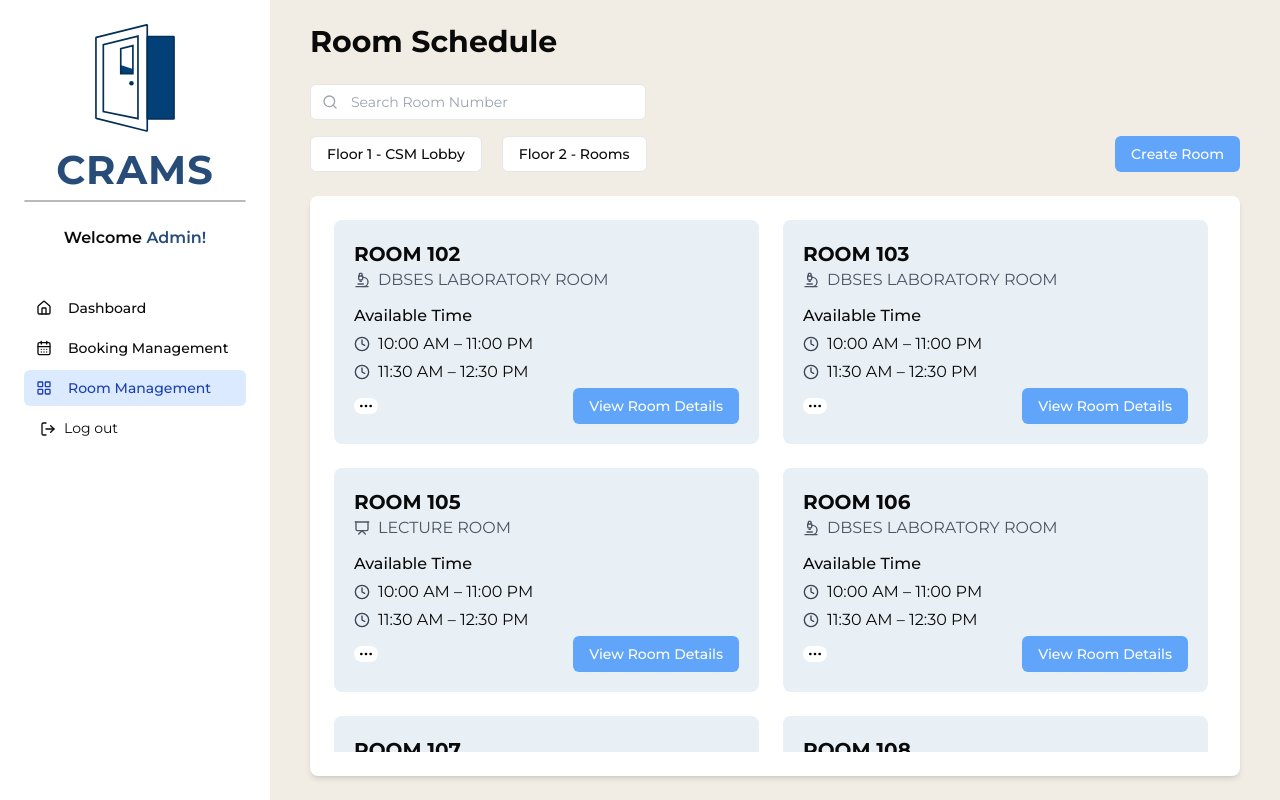
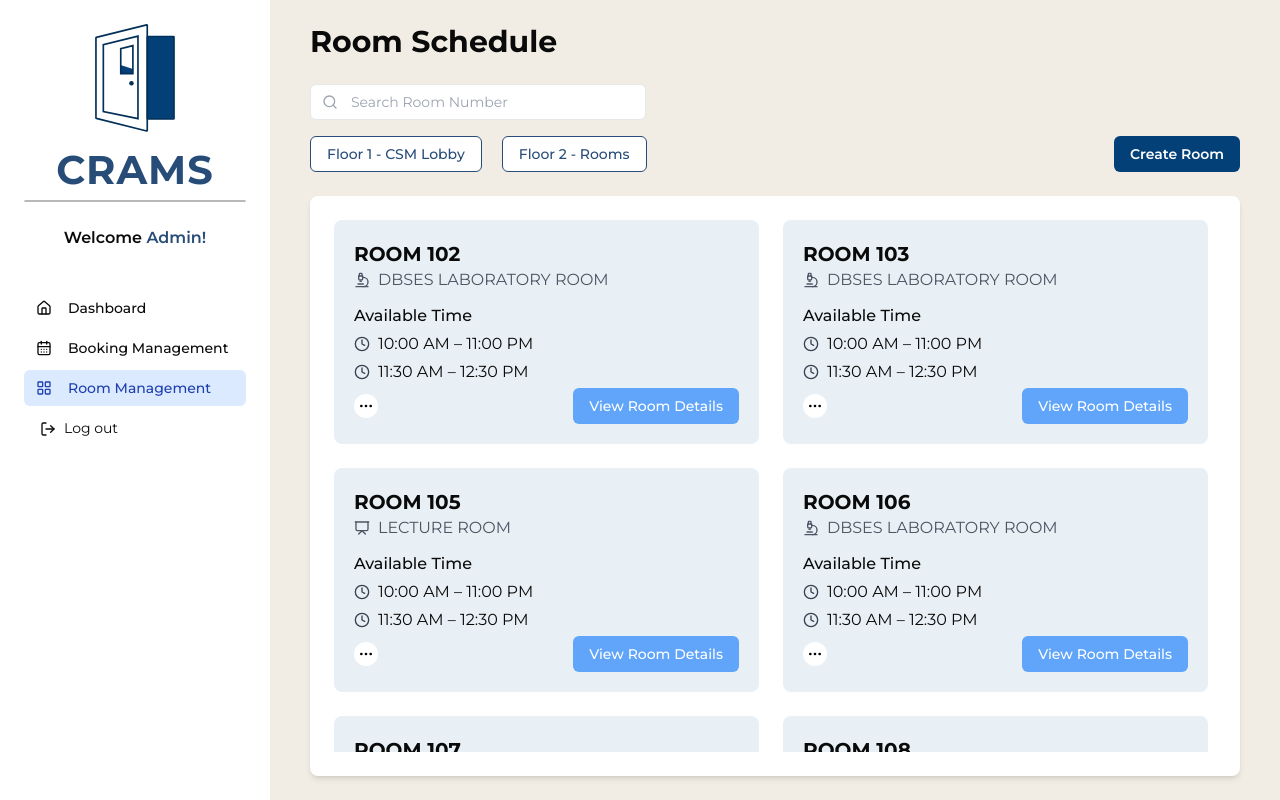
Before and after one commit to MakkuHuqueriza/CRAMS, a Next.js app: page /admin/room-management in a window 1280 px wide. Built offline with nearby package versions, Linux system fonts and the light colour scheme.

Commit message:
feat: admin layout.tsx file and style changes

```diff
--- /dev/null
+++ b/src/app/admin/layout.tsx
@@ -0,0 +1,21 @@
+import React from "react";
+import Sidebar from "./Sidebar";
+
+interface AdminLayoutProps {
+  children: React.ReactNode;
+}
+
+export default function AdminLayout({ children }: AdminLayoutProps) {
+  return (
+    <div className="flex h-screen overflow-hidden">
+
+      {/* Sidebar on the left */}
+      <Sidebar />
+
+      {/* Main content area */}
+      <main className="flex-1 bg-[#f2ede4] py-6 px-10 overflow-y-auto relative">
+        {children}
+      </main>
+    </div>
+  );
+}
--- a/src/app/admin/page.tsx
+++ b/src/app/admin/page.tsx
@@ -35,7 +35,6 @@ const holidays2025 = [
 export default function DashboardPage() {
   return (
     <div className="flex h-screen overflow-hidden">
-      <Sidebar />
       <main className="flex-1 bg-[#f2ede4] p-6 overflow-y-auto">
         <h1 className="text-3xl font-bold mb-6">Dashboard</h1>
 
--- a/src/app/admin/room-management/page.tsx
+++ b/src/app/admin/room-management/page.tsx
@@ -1,8 +1,6 @@
 "use client";
 
-import type React from "react";
-
-import { useState, useRef, useEffect } from "react";
+import React, { useState, useRef, useEffect } from "react";
 import {
   Search,
   Clock,
@@ -57,7 +55,7 @@ import { format } from "date-fns";
 import { cn } from "@/lib/utils";
 import { Label } from "@/components/ui/label";
 import { roomData, type Room } from "@/app/roomData";
-import Sidebar from "@/app/admin/Sidebar";
+import "@/styles/globals.css";
 
 // Function to get the appropriate icon based on room type
 const getRoomTypeIcon = (type: string) => {
@@ -350,12 +348,7 @@ export default function RoomSchedulePage() {
   };
 
   return (
-    <div className="flex h-screen overflow-hidden">
-      {/* Sidebar on the left */}
-      <Sidebar />
-
-      {/* Main content area */}
-      <main className="flex-1 bg-[#f2ede4] py-6 px-10 overflow-y-auto relative">
+    <>
       <div className="flex justify-between items-center mb-6">
         <h1 className="text-3xl font-bold">Room Schedule</h1>
       </div>
@@ -383,7 +376,7 @@ export default function RoomSchedulePage() {
               selectedFloor === "1st Floor, CSM" ? null : "1st Floor, CSM",
             )
           }
-            className={`${selectedFloor === "1st Floor, CSM" ? "bg-blue-800 hover:bg-blue-700" : "bg-white"}`}
+          className={`${selectedFloor === "1st Floor, CSM" ? "bg-[#274c77] hover:bg-[#274c77] text-white" : "bg-white text-color-primary primary-border"}`}
         >
           Floor 1 - CSM Lobby
         </Button>
@@ -395,14 +388,14 @@ export default function RoomSchedulePage() {
               selectedFloor === "2nd Floor, CSM" ? null : "2nd Floor, CSM",
             )
           }
-            className={`${selectedFloor === "2nd Floor, CSM" ? "bg-blue-800 hover:bg-blue-700" : "bg-white"}`}
+          className={`${selectedFloor === "2nd Floor, CSM" ? "bg-[#274c77] hover:bg-[#274c77] text-white" : "bg-white text-color-primary primary-border"}`}
         >
           Floor 2 - Rooms
         </Button>
 
         <div className="ml-auto">
           <Button
-              className="bg-blue-400 hover:bg-blue-500 text-white"
+            className="bg-[#034078] hover:bg-[#182657] text-white font-semibold"
             onClick={handleCreateRoom}
           >
             Create Room
@@ -580,6 +573,7 @@ export default function RoomSchedulePage() {
                   <Button
                     variant="outline"
                     className="bg-gray-400 hover:bg-gray-500 text-white border-none"
+                    onClick={handleDeleteRoom}
                   >
                     Delete Room
                   </Button>
@@ -964,8 +958,7 @@ export default function RoomSchedulePage() {
           </DialogFooter>
         </DialogContent>
       </Dialog>
-      </main>
-    </div>
+    </>
   );
 }
 
@@ -1006,7 +999,7 @@ function RoomCard({
             {!showAllTimes ? (
               <button
                 onClick={() => setShowAllTimes(true)}
-                className="bg-white text-black rounded-full p-1 w-6 h-4 flex items-center justify-center"
+                className="bg-white text-black rounded-full p-1 w-6 h-6 flex items-center justify-center"
               >
                 <MoreHorizontal className="w-4 h-4" />
               </button>
```
Also changed, not shown: src/app/admin/booking-management/page.tsx (line endings or trailing spaces). Lines whose indentation alone changed are shown as unchanged.
